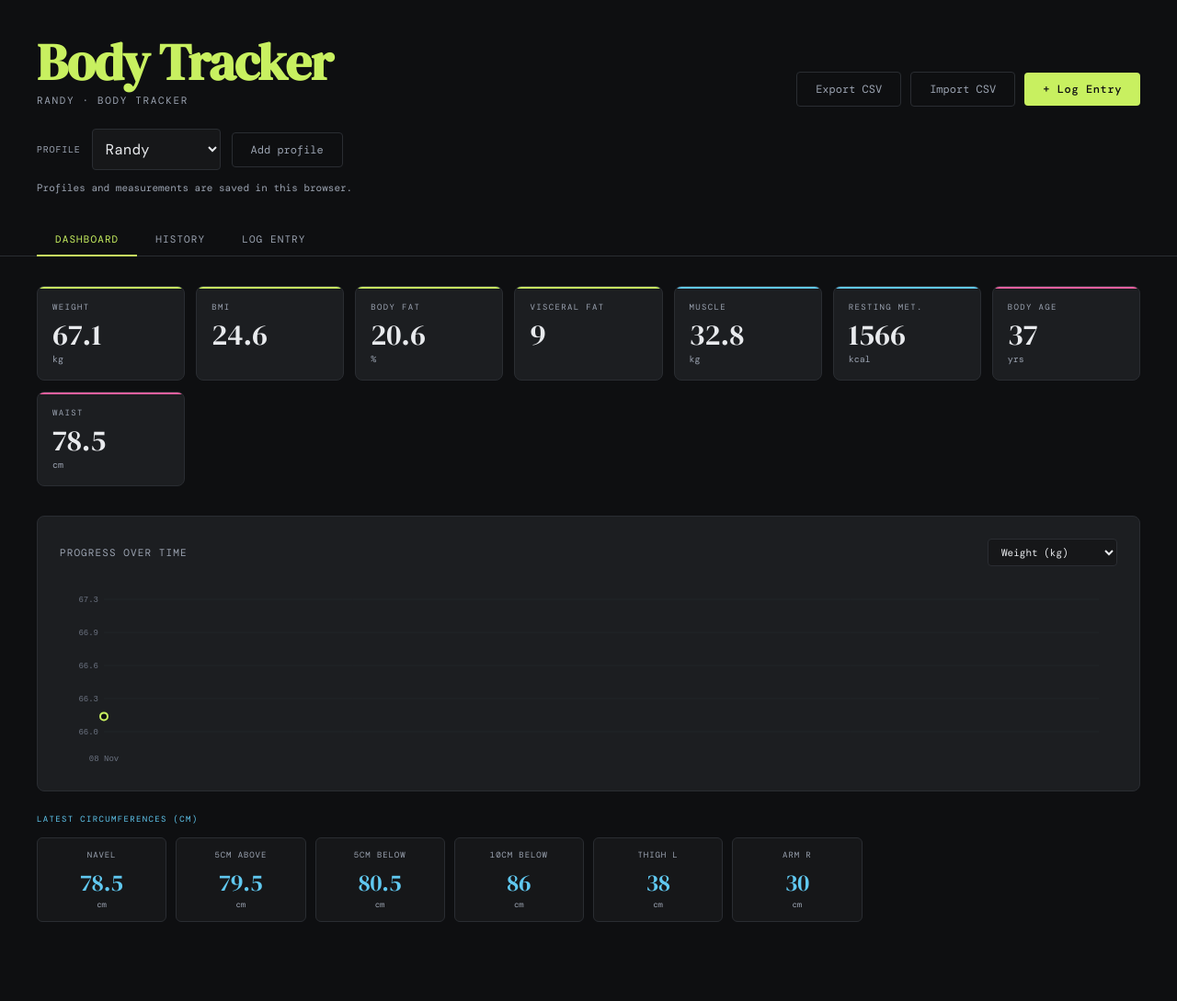
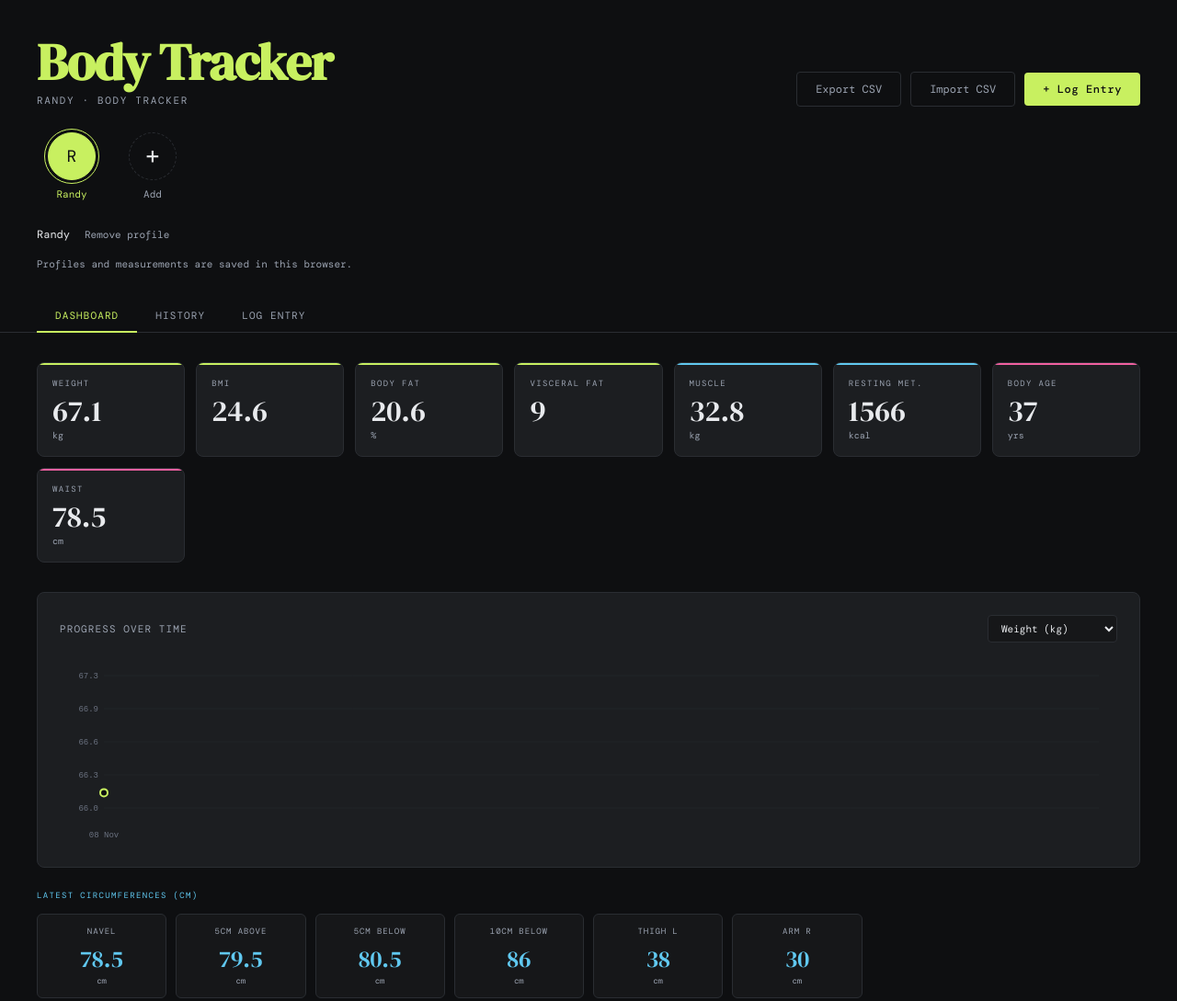
Before and after one commit to randyvarianda/body-tracker, a website: page index.html in a window 1280 px wide. Shown: the whole page at 92% size. Drawn offline with nearby package versions, Linux system fonts and the light colour scheme; a web font is replaced by a local one.

Commit message:
Add avatar profile navigation and profile removal

```diff
--- a/index.html
+++ b/index.html
@@ -414,8 +414,20 @@
     pointer-events: none;
   }
   .toast.show { opacity: 1; transform: translateY(0); }
-  .profile-bar { margin: 24px 40px 0; display: flex; flex-wrap: wrap; align-items: center; gap: 12px; }
-  .profile-bar select { max-width: 100%; min-width: 140px; font-size: 16px; padding: 10px; }
+  .profile-bar { margin: 24px 40px 0; }
+  .profile-switcher, .profile-list { display: flex; flex-wrap: wrap; align-items: flex-start; gap: 12px; }
+  .profile-list { display: contents; }
+  .profile-button { display: flex; flex-direction: column; align-items: center; gap: 8px; width: 76px; padding: 4px; border: 0; border-radius: 6px; background: transparent; color: var(--muted); font: inherit; cursor: pointer; }
+  .profile-avatar { display: grid; place-items: center; width: 52px; height: 52px; flex-shrink: 0; border: 1px solid var(--border); border-radius: 50%; background: var(--surface); color: var(--text); font-size: 18px; transition: border-color .15s, background-color .15s; }
+  .profile-name { font-size: 11px; max-width: 100%; overflow: hidden; text-overflow: ellipsis; white-space: nowrap; }
+  .profile-button:hover .profile-avatar { border-color: var(--accent); }
+  .profile-button[aria-pressed="true"] { color: var(--accent); }
+  .profile-button[aria-pressed="true"] .profile-avatar { background: var(--accent); border-color: var(--accent); color: var(--bg); outline: 1px solid var(--accent); outline-offset: 3px; }
+  .profile-add .profile-avatar { background: transparent; border-style: dashed; font-size: 28px; font-weight: 300; }
+  .profile-details { display: flex; flex-wrap: wrap; align-items: center; gap: 8px 16px; margin: 16px 0 8px; }
+  #selected-profile-name { font-size: 12px; overflow-wrap: anywhere; }
+  .profile-remove { color: var(--red); background: none; border: 0; padding: 10px 0; font: inherit; font-size: 11px; cursor: pointer; text-decoration: underline; text-underline-offset: 3px; }
+  .profile-remove:disabled { color: var(--muted); cursor: default; text-decoration: none; }
   .profile-note { width: 100%; font-size: 11px; color: var(--muted); }
   .profile-dialog { margin: auto; background: var(--card); color: var(--text); border: 1px solid var(--border); border-radius: 10px; padding: 28px; width: min(440px, calc(100% - 40px)); }
   .profile-dialog::backdrop { background: rgba(0,0,0,.7); }
@@ -449,9 +461,17 @@
 </header>
 
 <div class="profile-bar">
-  <label for="profile-select">Profile</label>
-  <select id="profile-select" class="metric-select" onchange="switchProfile(this.value)"></select>
-  <button class="btn-ghost" onclick="openProfileDialog()">Add profile</button>
+  <div class="profile-switcher" role="group" aria-label="Profiles">
+    <div id="profile-list" class="profile-list"></div>
+    <button class="profile-button profile-add" aria-label="Add profile" onclick="openProfileDialog()">
+      <span class="profile-avatar" aria-hidden="true">+</span>
+      <span class="profile-name">Add</span>
+    </button>
+  </div>
+  <div class="profile-details">
+    <span id="selected-profile-name"></span>
+    <button id="remove-profile" class="profile-remove" onclick="removeProfile()">Remove profile</button>
+  </div>
   <p class="profile-note">Profiles and measurements are saved in this browser.</p>
 </div>
 <p id="storage-error" role="alert" hidden></p>
@@ -678,10 +698,46 @@ function activeProfile() { return profileState.profiles.find(p => p.id === profi
 let entries = activeProfile().entries.map(e => ({ ...e }));
 
 function renderProfiles() {
-  const select = document.getElementById('profile-select');
-  select.replaceChildren(...profileState.profiles.map(p => new Option(p.name, p.id)));
-  select.value = profileState.activeProfileId;
+  const list = document.getElementById('profile-list');
+  list.replaceChildren(...profileState.profiles.map(p => {
+    const button = document.createElement('button');
+    button.className = 'profile-button';
+    button.dataset.profileId = p.id;
+    button.setAttribute('aria-label', 'Switch to ' + p.name);
+    button.setAttribute('aria-pressed', String(p.id === profileState.activeProfileId));
+    button.title = p.name;
+    const avatar = document.createElement('span');
+    avatar.className = 'profile-avatar';
+    avatar.setAttribute('aria-hidden', 'true');
+    const words = p.name.trim().split(/\s+/);
+    avatar.textContent = (Array.from(words[0])[0] + (words.length > 1 ? Array.from(words[words.length - 1])[0] : '')).toLocaleUpperCase();
+    const label = document.createElement('span');
+    label.className = 'profile-name';
+    label.textContent = p.name;
+    button.append(avatar, label);
+    button.onclick = () => {
+      switchProfile(p.id);
+      [...list.children].find(b => b.dataset.profileId === profileState.activeProfileId)?.focus();
+    };
+    return button;
+  }));
   document.getElementById('profile-context').textContent = activeProfile().name + ' · Body Tracker';
+  document.getElementById('selected-profile-name').textContent = activeProfile().name;
+  const remove = document.getElementById('remove-profile');
+  remove.disabled = profileState.profiles.length === 1;
+  remove.title = remove.disabled ? 'Keep at least one profile. Add another profile before removing this one.' : 'Remove ' + activeProfile().name;
+}
+
+function removeProfile() {
+  if (profileState.profiles.length <= 1) return;
+  const profile = activeProfile();
+  const count = profile.entries.length;
+  if (!confirm(`Remove "${profile.name}" and ${count} saved ${count === 1 ? 'entry' : 'entries'}? This cannot be undone. Export this profile's CSV first if you want a backup.`)) return;
+  const profiles = profileState.profiles.filter(p => p.id !== profile.id);
+  if (!persistProfiles({ profiles, activeProfileId: profiles[0].id })) return;
+  refreshProfile();
+  document.querySelector('#profile-list button')?.focus();
+  showToast(profile.name + ' removed.');
 }
 
 function switchProfile(id) {
@@ -1104,6 +1160,11 @@ function importCSV(event) {
   reader.onload = function(e) {
     try {
       const targetProfile = profileState.profiles.find(p => p.id === targetProfileId);
+      if (!targetProfile) {
+        event.target.value = '';
+        showToast('Import cancelled because the profile was removed.');
+        return;
+      }
       const importedEntries = targetProfile.entries.map(entry => ({ ...entry }));
       const text = e.target.result.trim();
       const lines = text.split('\n').map(l => l.trim()).filter(Boolean);
```
Also changed, not shown: tests/profiles.spec.js (+21 -5 lines), tests/storage.test.cjs (+64 -5 lines), README.md.
